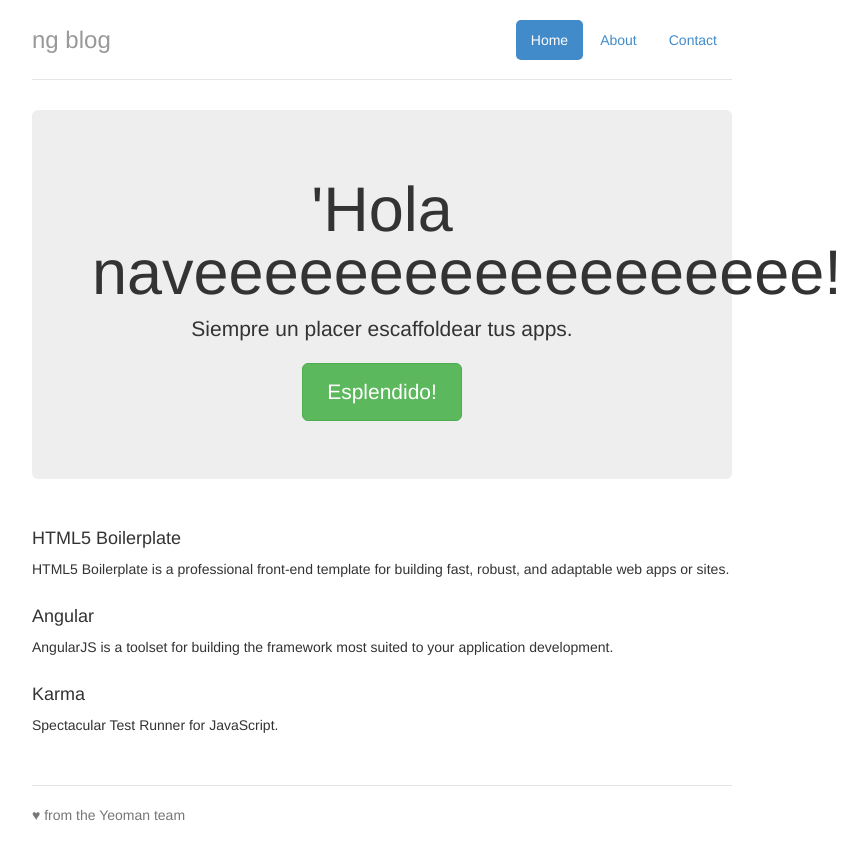
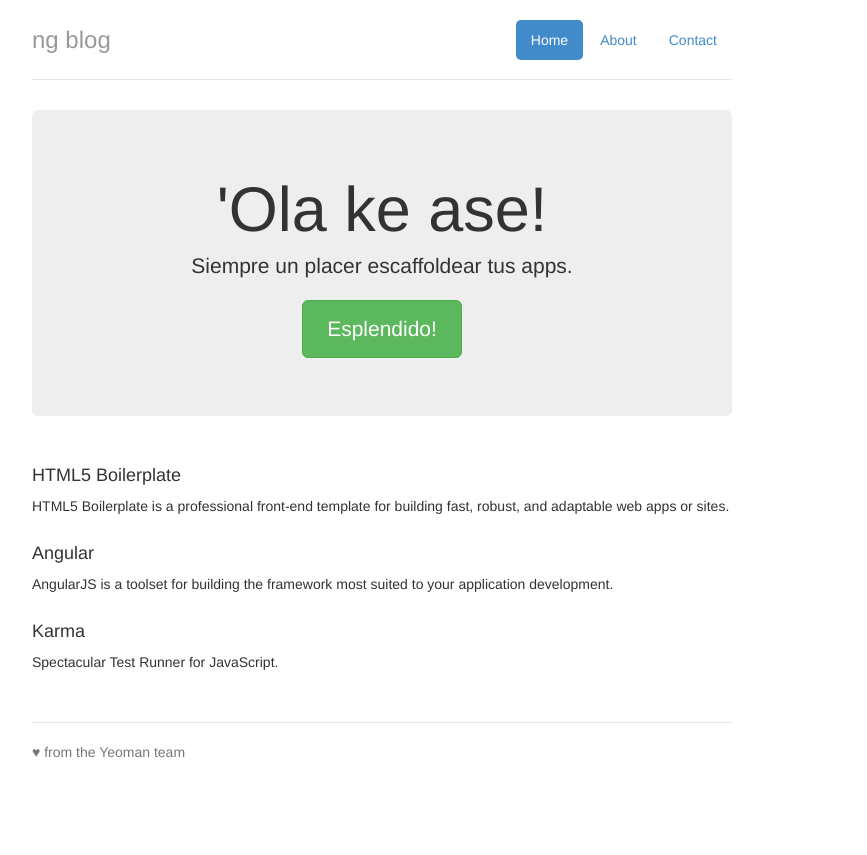
Before and after one commit to JulianMayorga/ngBlog, a website: page app/index.html in a window 1280 px wide. Shown: the whole page, without its empty margins (258-1125 px from the left). After the commit the page ends 800 px from the top, so only its background shows below. Drawn offline with Linux system fonts and the light colour scheme; files whose address does not match are found by name.

```diff
--- a/app/views/main.html
+++ b/app/views/main.html
@@ -8,7 +8,7 @@
 </div>
 
 <div class="jumbotron">
-	<h1>'Hola naveeeeeeeeeeeeeeeeee!</h1>
+	<h1>'Ola ke ase!</h1>
 	<p class="lead">Siempre un placer escaffoldear tus apps.</p>
 	<p><a class="btn btn-lg btn-success" href="#">Esplendido!</a></p>
 </div>
```
Also changed, not shown: app/index.html (+1 -1 lines), dist/index.html, dist/scripts/d485b6b7.scripts.js (deleted), dist/scripts/d5f88a30.scripts.js (added), dist/views/main.html.
